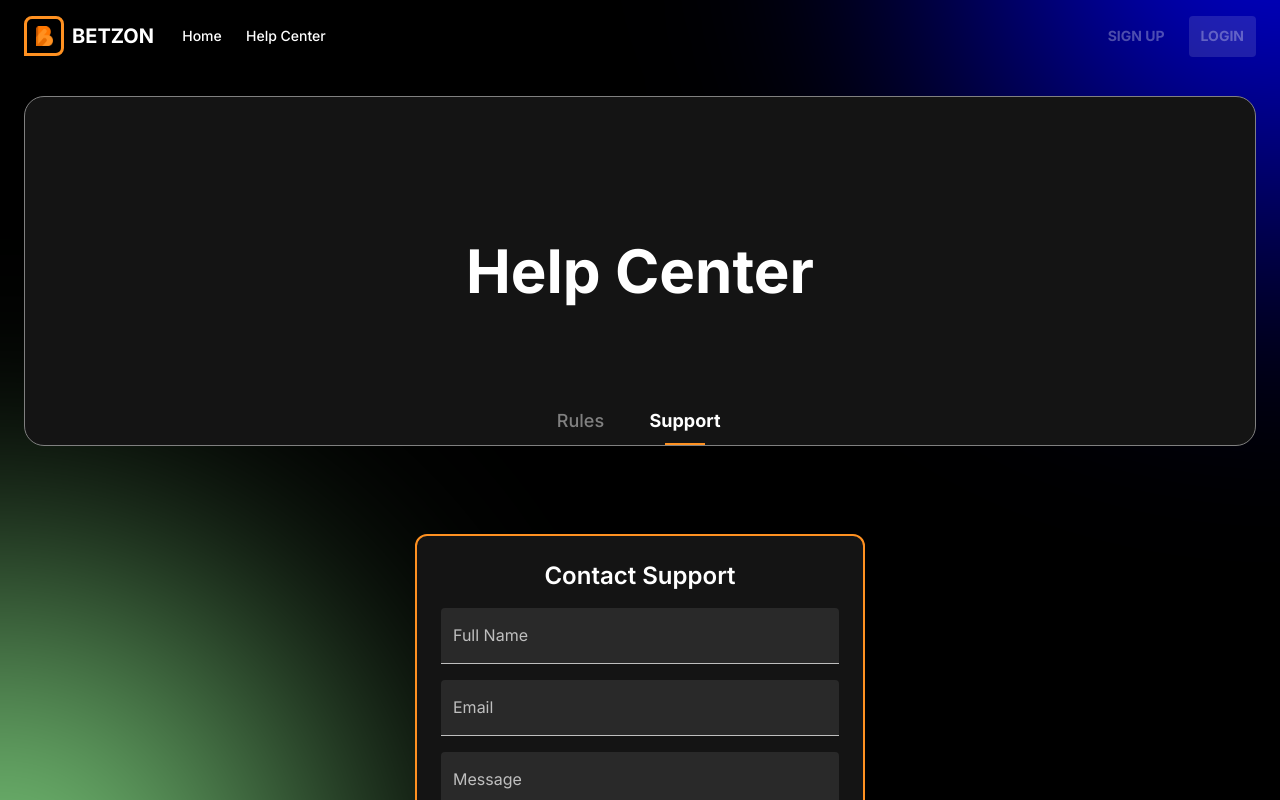
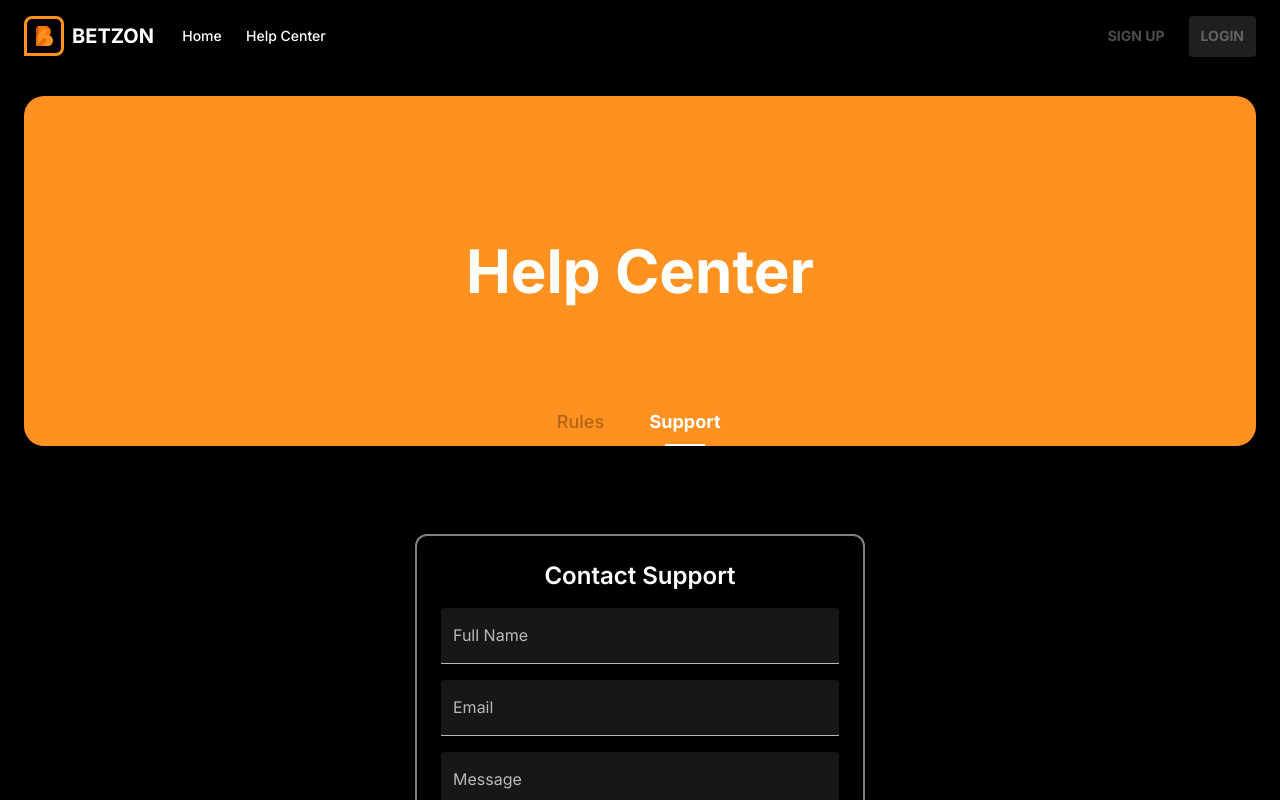
Before and after one commit to betzon/betzon, a Next.js app: page /help-center in a window 1280 px wide. Both pictures are taken after a click on the tab "Support". Shown: the top 800 px of the page. Built offline with nearby package versions, Linux system fonts and the light colour scheme.

Commit message:
bulge fixes

```diff
--- a/src/app/(landing)/help-center/component/support.js
+++ b/src/app/(landing)/help-center/component/support.js
@@ -50,8 +50,8 @@ const ContactSupport = () => {
         }}>
 
             <Box sx={{
-                background: theme.palette.dark.dark,
-                border: `2px solid ${theme.palette.primary.main}`,
+                //background: theme.palette.dark.dark,
+                border: { xs: '', sm: `2px solid ${theme.palette.dark.otherlight}`, md: `2px solid ${theme.palette.dark.otherlight}`, lg: `2px solid ${theme.palette.dark.otherlight}`, xl: `2px solid ${theme.palette.dark.otherlight}` },
                 borderRadius: '12px',
                 width: 'fit-content',
                 width: { xs: '100%', sm: '450px', md: '450px', lg: '450px', xl: '450px' },
@@ -59,7 +59,7 @@ const ContactSupport = () => {
                 flexDirection: 'column',
                 textAlign: 'center',
                 gap: '16px',
-                padding: '24px'
+                padding: { xs: '0', sm: '24px', md: '24px', lg: '24px', xl: '24px' },
             }}>
                 {
                     status ?
--- a/src/app/(landing)/help-center/page.js
+++ b/src/app/(landing)/help-center/page.js
@@ -31,7 +31,7 @@ const StyledTabs = styled((props) =>
         '& .MuiTabs-indicatorSpan': {
             maxWidth: 40,
             width: '100%',
-            backgroundColor: theme.palette.primary.main,
+            backgroundColor: 'white'//theme.palette.primary.main,
         },
     })
     )
@@ -41,7 +41,7 @@ const StyledTab = styled((props) => <Tab disableRipple {...props} />)(
         textTransform: 'none',
         fontSize: theme.typography.pxToRem(18),
         marginRight: theme.spacing(1),
-        color: theme.palette.dark.otherlight,
+        color: theme.palette.primary.dark,
         '&.Mui-selected': {
             color: '#fff',
             fontWeight: 700,
@@ -64,7 +64,7 @@ function TabPanel(props) {
             {...other}
         >
             {value === index && (
-                <Box sx={{ pt: 3, pb: 3}}>
+                <Box sx={{ pt: 3, pb: 3 }}>
                     {children}
                 </Box>
             )}
@@ -102,8 +102,8 @@ const HelpCenterPage = () => {
                 display: 'flex',
                 justifyContent: 'center',
                 alignItems: 'center',
-                border: `1px solid ${theme.palette.dark.otherlight}`,
-                backgroundColor: theme.palette.dark.dark, // Adjust the alpha value for darkness
+                //border: `3px solid ${theme.palette.primary.main}`,
+                backgroundColor: theme.palette.primary.main, // Adjust the alpha value for darkness
                 position: 'relative',
                 height: '350px',
                 marginTop: isMediumUp ? '96px' : '72px',
--- a/src/app/components/background/bulge.js
+++ b/src/app/components/background/bulge.js
@@ -1,12 +1,13 @@
 "use client"
+import { usePathname } from 'next/navigation';
 import React, { useEffect, useRef, useState } from 'react'
 
 const Bulge = () => {
-
+    const pathname = usePathname()
     const bugleOne = useRef(null);
     const bugleTwo = useRef(null);
     const [size, setSize] = useState(1000); // Initial size
-
+    const whiteList = ['/help-center']
     const [location, setLocation] = useState(50);
     const [bgColorOne, setBgColorOne] = useState('rgba(0, 0, 255, 1)'); // Start with blue
     const [bgColorTwo, setBgColorTwo] = useState('rgba(144, 238, 144, 1)'); // Start with light green
@@ -52,9 +53,16 @@ const Bulge = () => {
         };
     }, []);
 
+    useEffect(() => {
+        console.log(pathname)
+    }, []);
+
     return (
         <>
-            <div
+            {
+                !whiteList.includes(pathname) ?
+                    <>
+                        < div
                             ref={bugleOne}
                             style={{
                                 bottom: `${location}%`,
@@ -67,8 +75,9 @@ const Bulge = () => {
                                 borderRadius: 904,
                                 background: `radial-gradient(50% 50% at 50% 50%, ${bgColorOne} 0%, transparent 100%)`,
                                 filter: 'blur(100px)'
-                }}>
-            </div>
+                            }
+                            }>
+                        </div >
 
                         <div
                             ref={bugleTwo}
@@ -86,6 +95,9 @@ const Bulge = () => {
                             }}>
                         </div>
                     </>
+                    : ''
+            }
+        </>
     )
 }
 
```
Lines whose indentation alone changed are shown as unchanged.
